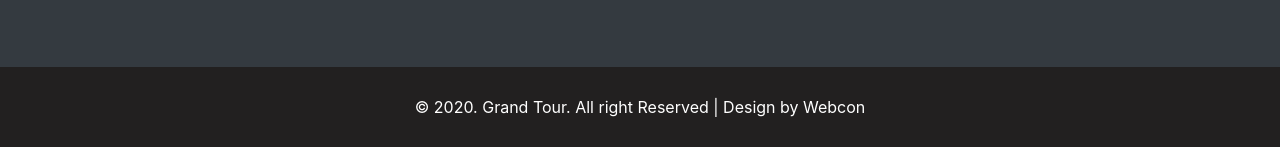
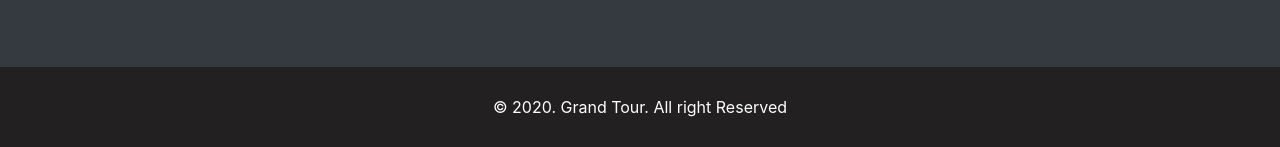
Before and after one commit to NatasaB96/grand_tour, a plain HTML site: page index.html in a window 1280 px wide. Shown: the part 3746-3893 px from the top of the page. Drawn offline with nearby package versions, Linux system fonts and the light colour scheme.

Commit message:
Update index.html

```diff
--- a/index.html
+++ b/index.html
@@ -327,7 +327,7 @@
 
     <!-- footer -->
     <footer>
-        <p>&copy; 2020. Grand Tour. All right Reserved | Design by Webcon</p>
+        <p>&copy; 2020. Grand Tour. All right Reserved</p>
     </footer>
 
     <!-- Optional JavaScript -->
```
